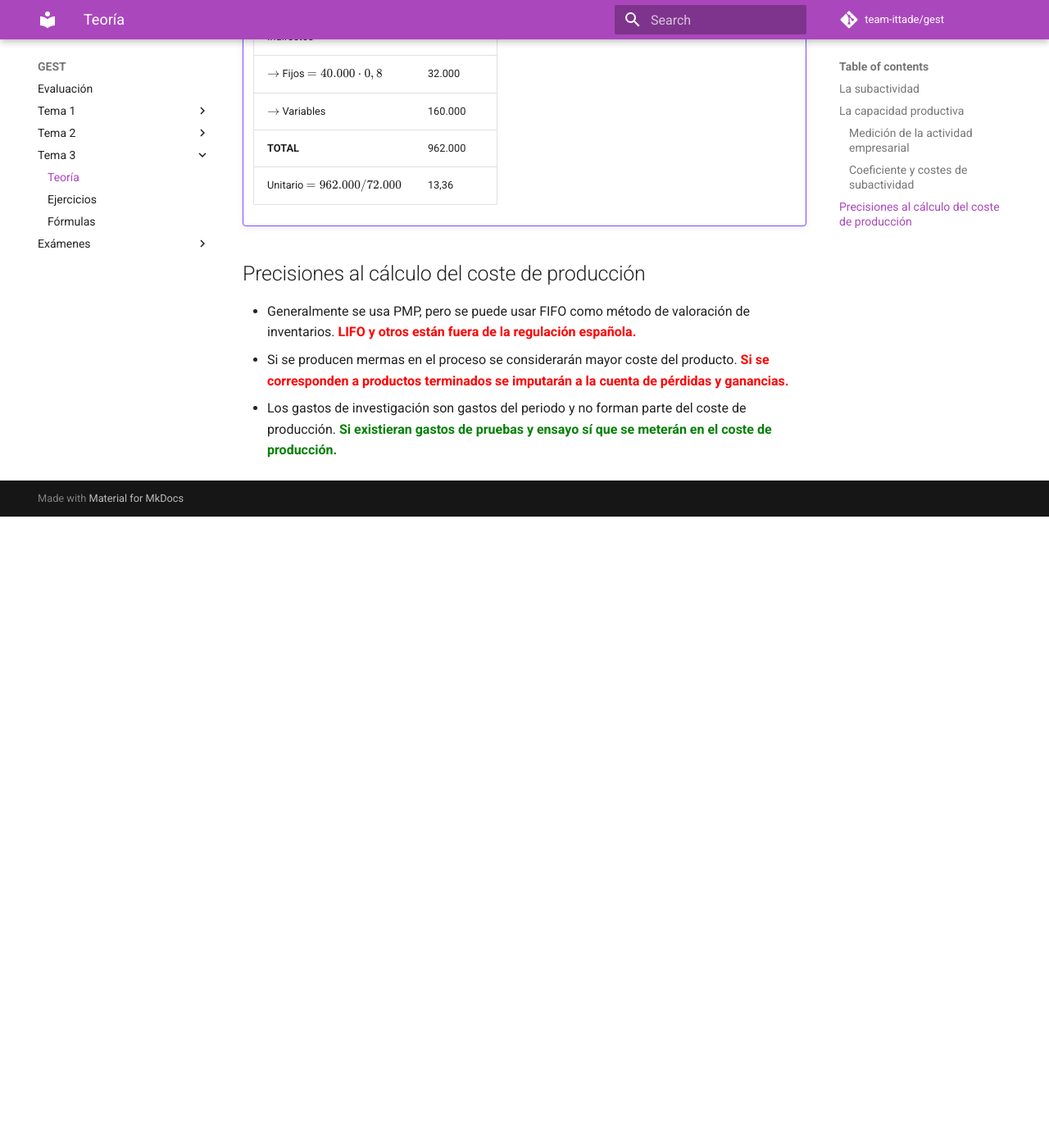
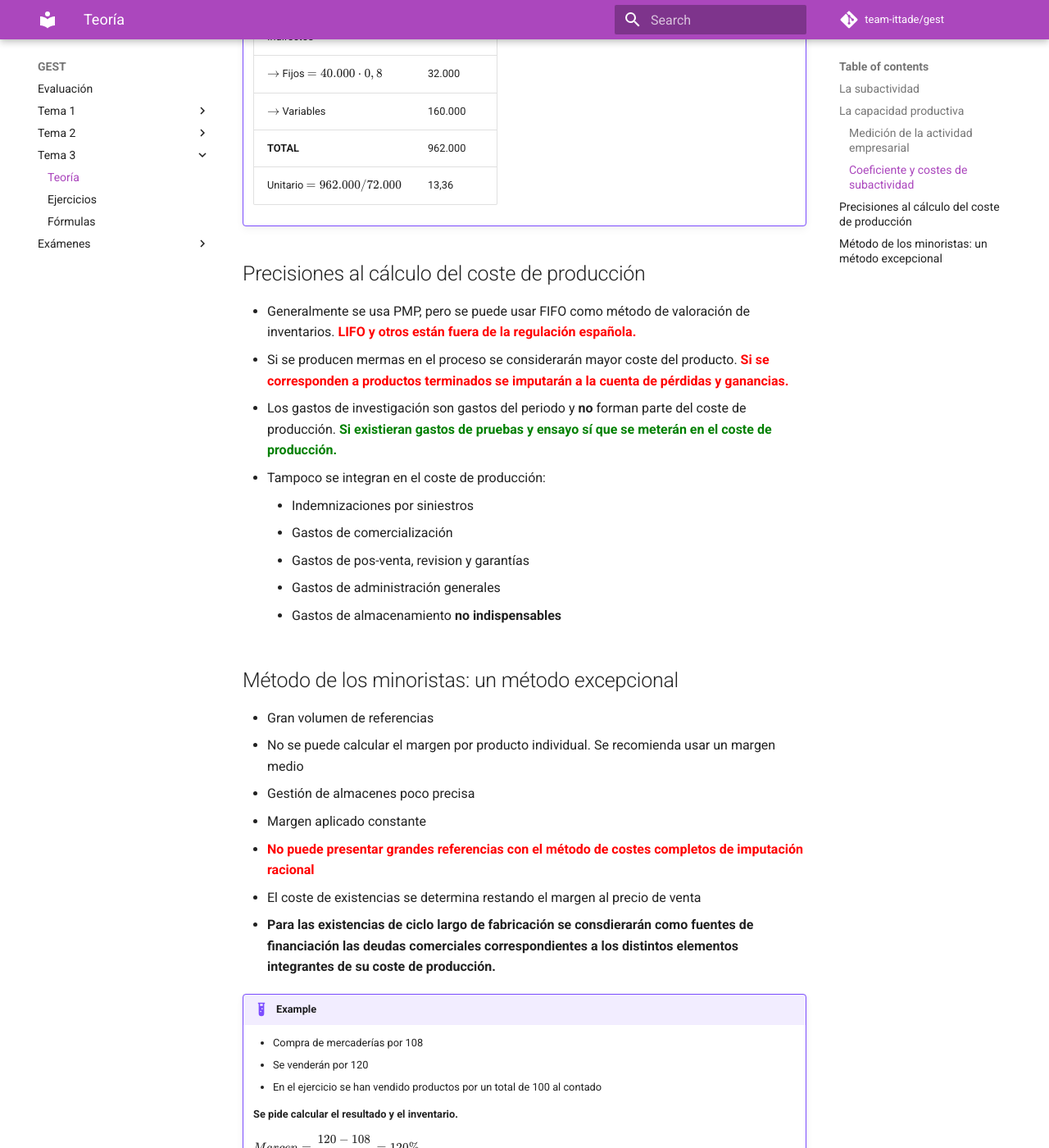
Before and after one commit to team-ittade/gest, an MkDocs documentation site: the page built from docs/tema-3/index.md, in a window 1280 px wide and 1400 px high, scrolled down 2050 px. Shown: the whole window at 82% size. Built offline with MkDocs 1.6.1 and Material for MkDocs 9.7.7, drawn with Linux system fonts in a browser that asks for light colours; comment, search, counter and statistics services are not loaded; before the commit the page ends 2680 px from its top, so only the background shows below that; some of the changed text lies outside the part shown.

Commit message:
2021-03-09 - tema 3

```diff
--- a/docs/tema-3/index.md
+++ b/docs/tema-3/index.md
@@ -73,5 +73,41 @@ Variables **técnicas** o unidades de obra que permiten la medición de la activ
   **LIFO y otros están fuera de la regulación española.**{.red}
 - Si se producen mermas en el proceso se considerarán mayor coste del producto.
   **Si se corresponden a productos terminados se imputarán a la cuenta de pérdidas y ganancias.**{.red}
-- Los gastos de investigación son gastos del periodo y no forman parte del coste de producción.
+- Los gastos de investigación son gastos del periodo y **no** forman parte del coste de producción.
   **Si existieran gastos de pruebas y ensayo sí que se meterán en el coste de producción.**{.green}
+- Tampoco se integran en el coste de producción:
+    - Indemnizaciones por siniestros
+    - Gastos de comercialización
+    - Gastos de pos-venta, revision y garantías
+    - Gastos de administración generales
+    - Gastos de almacenamiento **no indispensables**
+
+## Método de los minoristas: un método excepcional
+
+- Gran volumen de referencias
+- No se puede calcular el margen por producto individual. Se recomienda usar un margen medio
+- Gestión de almacenes poco precisa
+- Margen aplicado constante
+- **No puede presentar grandes referencias con el método de costes completos de imputación racional**{.red}
+- El coste de existencias se determina restando el margen al precio de venta
+- **Para las existencias de ciclo largo de fabricación se consdierarán como fuentes de financiación las deudas comerciales correspondientes a los distintos elementos integrantes de su coste de producción.**
+
+!!! example
+    - Compra de mercaderías por 108
+    - Se venderán por 120
+    - En el ejercicio se han vendido productos por un total de 100 al contado
+
+    **Se pide calcular el resultado y el inventario.**
+
+    $Margen=\dfrac{120-108}{120}=120\%$
+
+    $Valoración\; de\; existencias\; en\; almacen=20-10\%\cdot20=18$
+
+    Resultado:
+
+    |||
+    |:--|--:|
+    |Ventas|100|
+    |Compras|-108|
+    |V. Existencias|18|
+    |Resultado|10|
```
